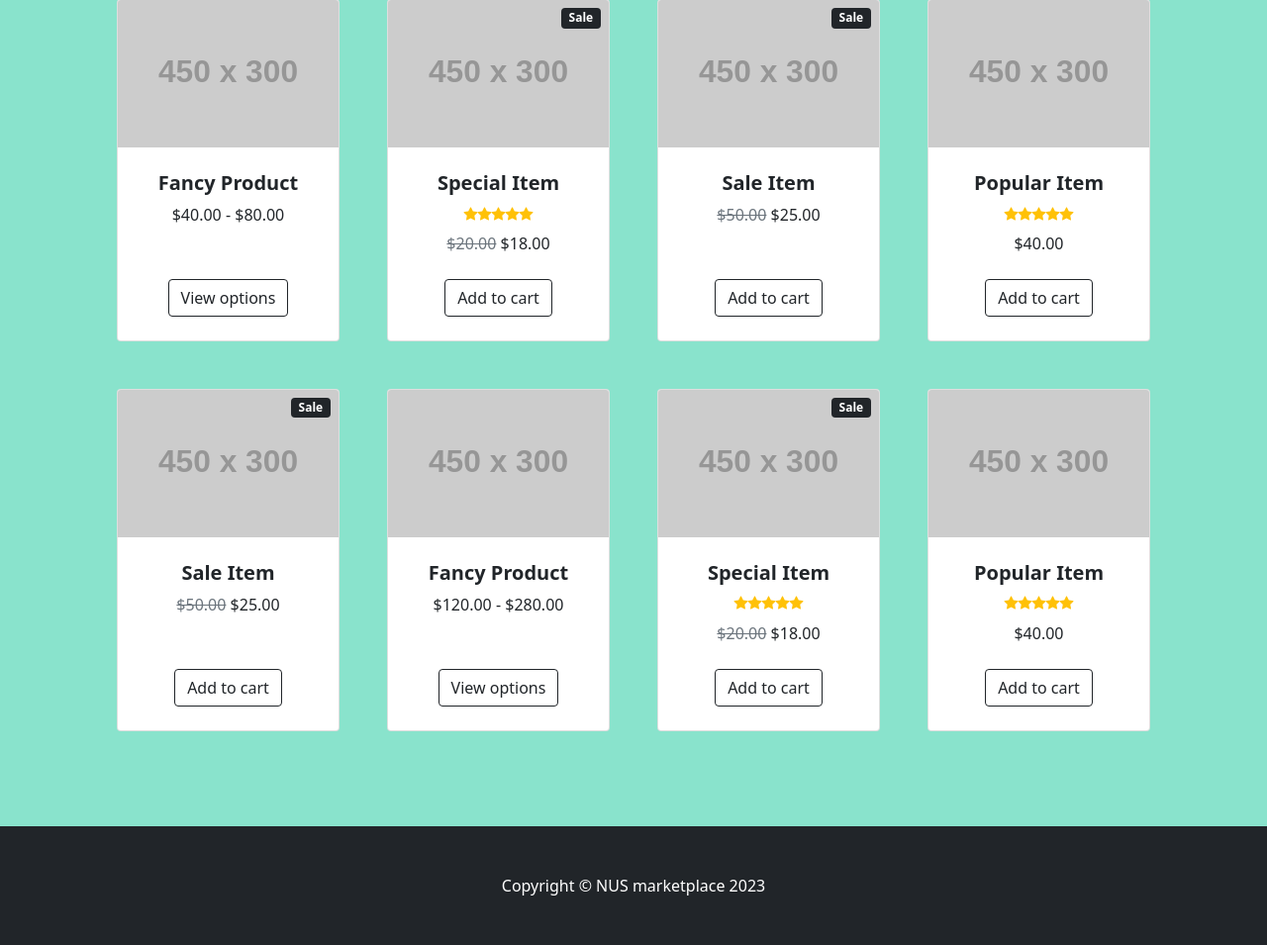
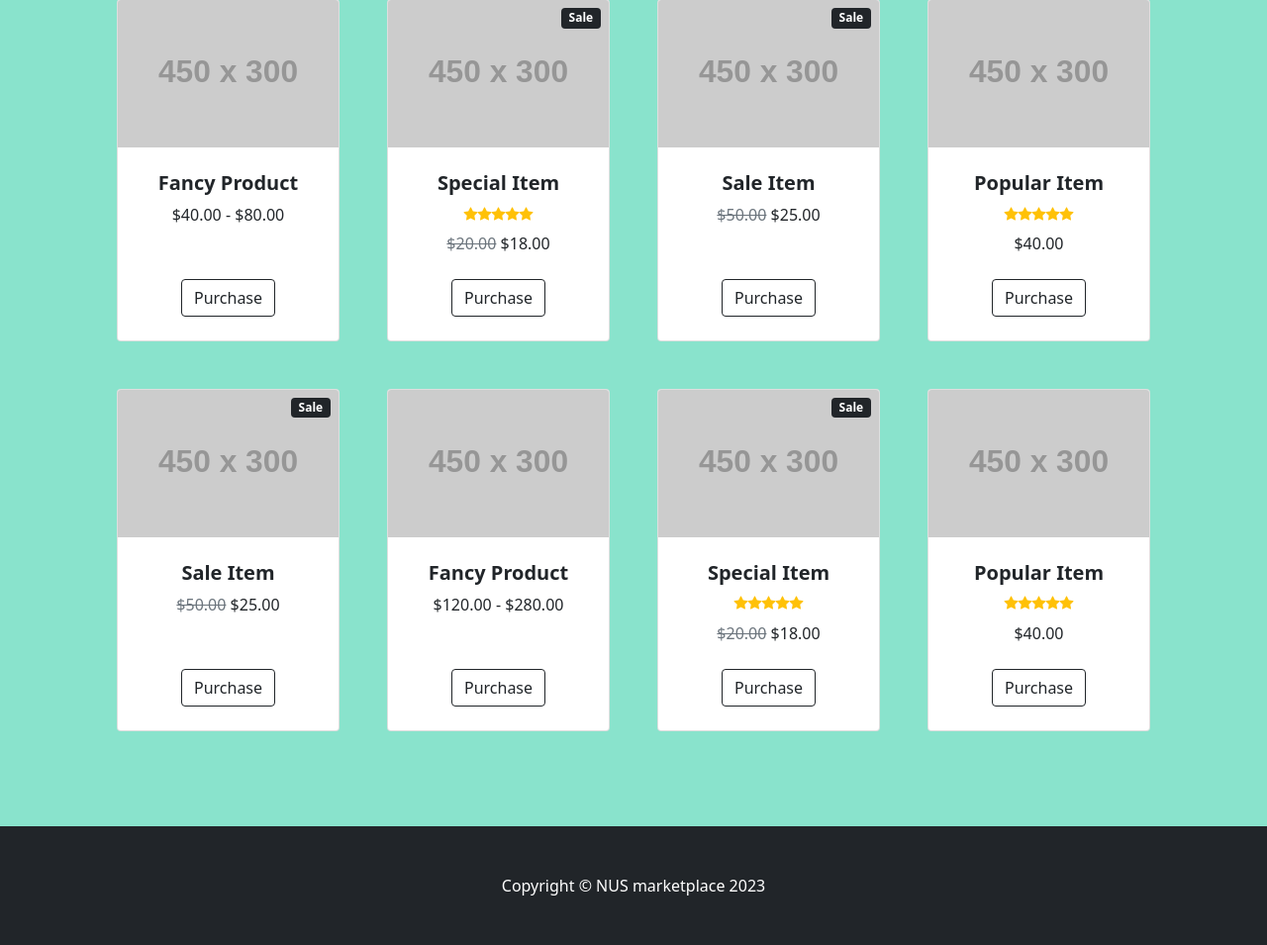
Before and after one commit to leezhengjing/Limbums_HacknRoll, a Flask app: page / in a window 1280 px wide. Shown: the part 450-1405 px from the top of the page at 99% size. Run offline with Flask 2, Linux system fonts and the light colour scheme; grey boxes labelled with a size stand in for pictures from a placeholder-image service; some libraries are stand-ins or nearby versions.

Commit message:
updated purchase button

```diff
--- a/templates/index.html
+++ b/templates/index.html
@@ -65,7 +65,7 @@
                             </div>
                             <!-- Product actions-->
                             <div class="card-footer p-4 pt-0 border-top-0 bg-transparent">
-                                <div class="text-center"><a class="btn btn-outline-dark mt-auto" href="#">View options</a></div>
+                                <div class="text-center"><a class="btn btn-outline-dark mt-auto" href="#">Purchase</a></div>
                             </div>
                         </div>
                     </div>
@@ -95,7 +95,7 @@
                             </div>
                             <!-- Product actions-->
                             <div class="card-footer p-4 pt-0 border-top-0 bg-transparent">
-                                <div class="text-center"><a class="btn btn-outline-dark mt-auto" href="#">Add to cart</a></div>
+                                <div class="text-center"><a class="btn btn-outline-dark mt-auto" href="#">Purchase</a></div>
                             </div>
                         </div>
                     </div>
@@ -117,7 +117,7 @@
                             </div>
                             <!-- Product actions-->
                             <div class="card-footer p-4 pt-0 border-top-0 bg-transparent">
-                                <div class="text-center"><a class="btn btn-outline-dark mt-auto" href="#">Add to cart</a></div>
+                                <div class="text-center"><a class="btn btn-outline-dark mt-auto" href="#">Purchase</a></div>
                             </div>
                         </div>
                     </div>
@@ -144,7 +144,7 @@
                             </div>
                             <!-- Product actions-->
                             <div class="card-footer p-4 pt-0 border-top-0 bg-transparent">
-                                <div class="text-center"><a class="btn btn-outline-dark mt-auto" href="#">Add to cart</a></div>
+                                <div class="text-center"><a class="btn btn-outline-dark mt-auto" href="#">Purchase</a></div>
                             </div>
                         </div>
                     </div>
@@ -166,7 +166,7 @@
                             </div>
                             <!-- Product actions-->
                             <div class="card-footer p-4 pt-0 border-top-0 bg-transparent">
-                                <div class="text-center"><a class="btn btn-outline-dark mt-auto" href="#">Add to cart</a></div>
+                                <div class="text-center"><a class="btn btn-outline-dark mt-auto" href="#">Purchase</a></div>
                             </div>
                         </div>
                     </div>
@@ -185,7 +185,7 @@
                             </div>
                             <!-- Product actions-->
                             <div class="card-footer p-4 pt-0 border-top-0 bg-transparent">
-                                <div class="text-center"><a class="btn btn-outline-dark mt-auto" href="#">View options</a></div>
+                                <div class="text-center"><a class="btn btn-outline-dark mt-auto" href="#">Purchase</a></div>
                             </div>
                         </div>
                     </div>
@@ -215,7 +215,7 @@
                             </div>
                             <!-- Product actions-->
                             <div class="card-footer p-4 pt-0 border-top-0 bg-transparent">
-                                <div class="text-center"><a class="btn btn-outline-dark mt-auto" href="#">Add to cart</a></div>
+                                <div class="text-center"><a class="btn btn-outline-dark mt-auto" href="#">Purchase</a></div>
                             </div>
                         </div>
                     </div>
@@ -242,7 +242,7 @@
                             </div>
                             <!-- Product actions-->
                             <div class="card-footer p-4 pt-0 border-top-0 bg-transparent">
-                                <div class="text-center"><a class="btn btn-outline-dark mt-auto" href="#">Add to cart</a></div>
+                                <div class="text-center"><a class="btn btn-outline-dark mt-auto" href="#">Purchase</a></div>
                             </div>
                         </div>
                     </div>
```
